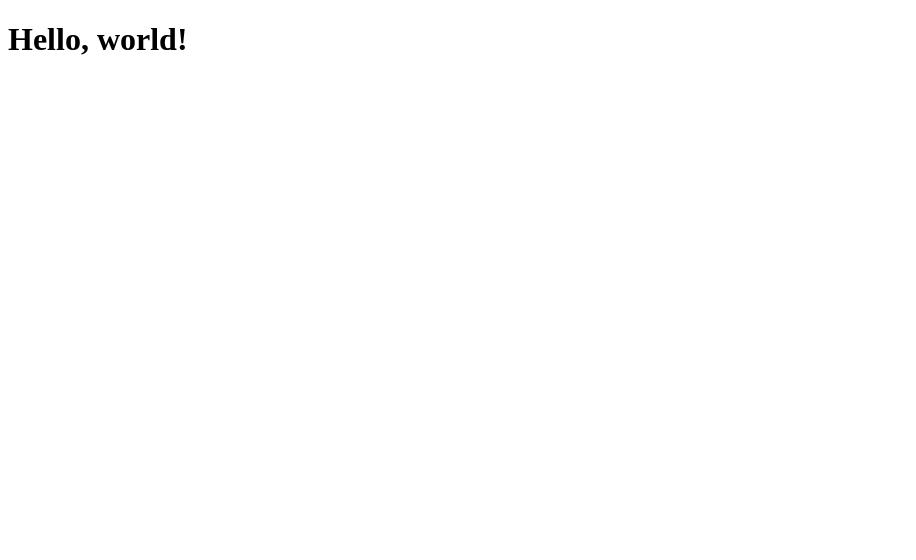
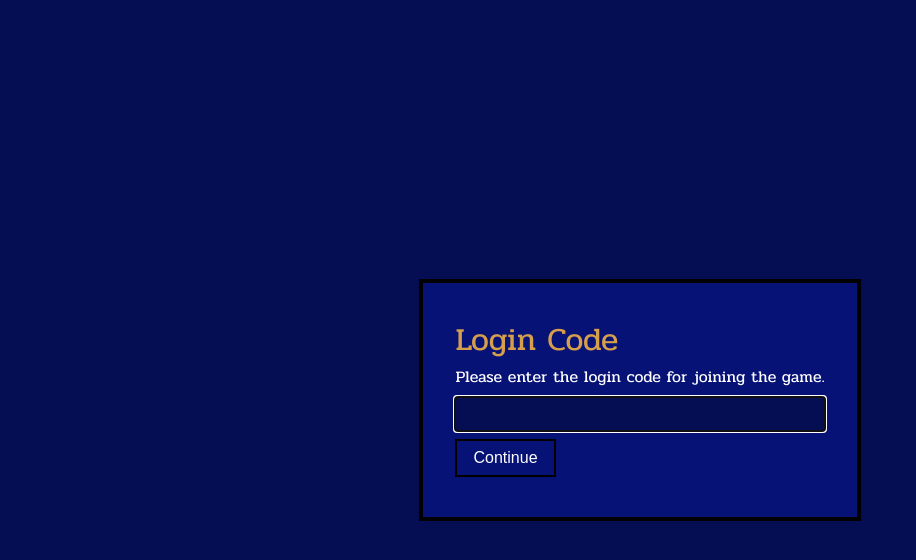
Before and after one commit to nathan-osman/peril, a React app in the folder ui/: page / in a window 1280 px wide. Shown: the top 560 px of the page, without its empty margins (0-916 px from the left). Built offline with nearby package versions, Linux system fonts and the light colour scheme.

Commit message:
Begin initial auth implementation.

```diff
--- /dev/null
+++ b/ui/src/components/App.js
@@ -0,0 +1,14 @@
+import { useSelector } from 'react-redux'
+import Auth from './Auth'
+
+export default function App({ }) {
+
+  // A token is required to connect to SSE and issue requests
+  const token = useSelector(state => state.global.token)
+
+  return (
+    <>
+      {token === null ? <Auth /> : <h1>{token}</h1>}
+    </>
+  )
+}
--- a/ui/src/components/Auth.js
+++ b/ui/src/components/Auth.js
@@ -1,12 +1,25 @@
 import { useState } from 'react'
+import { auth } from '../slices/globalSlice'
 import styles from './Auth.module.css'
+import { useDispatch } from 'react-redux'
 
 export default function Auth({ }) {
 
   const [token, setToken] = useState('')
+  const [error, setError] = useState(null)
+
+  const dispatch = useDispatch()
 
   function handleSubmit(e) {
-    // TODO: check token
+    fetch('/api/verify', { headers: { token } })
+      .then(r => r.json())
+      .then(d => {
+        if ('error' in d) {
+          setError(d.error)
+        } else {
+          dispatch(auth({ token, role: d.role }))
+        }
+      })
     e.preventDefault()
   }
 
@@ -19,6 +32,8 @@ export default function Auth({ }) {
       <div className={styles.authInner}>
         <div className={styles.title}>Login Code</div>
         <div>Please enter the login code for joining the game.</div>
+        {error !== null &&
+          <div className={styles.error}>Error: {error}</div>}
         <form className={styles.form} onSubmit={handleSubmit}>
           <input
             type="text"
--- a/ui/src/components/Auth.module.css
+++ b/ui/src/components/Auth.module.css
@@ -16,6 +16,10 @@
 .title {
   color: #d69f4c;
   font-size: 24pt;
+}
+
+.error {
+  color: red;
 }
 
 .form {
--- a/ui/src/index.js
+++ b/ui/src/index.js
@@ -1,9 +1,16 @@
 import { createRoot } from 'react-dom/client'
+import { Provider } from 'react-redux'
+import App from './components/App'
+import store from './store'
+import '@fontsource/pridi'
+import './index.css'
 
 const root = createRoot(
   document.getElementById('root')
 )
 
 root.render(
-  <h1>Hello, world!</h1>
+  <Provider store={store}>
+    <App />
+  </Provider>
 )
--- /dev/null
+++ b/ui/src/slices/globalSlice.js
@@ -0,0 +1,21 @@
+import { createSlice } from '@reduxjs/toolkit'
+
+const initialState = {
+  token: null,
+  role: null
+}
+
+export const globalSlice = createSlice({
+  name: 'global',
+  initialState,
+  reducers: {
+    auth: (state, action) => {
+      state.token = action.payload.token
+      state.role = action.payload.role
+    }
+  }
+})
+
+export const { auth } = globalSlice.actions
+
+export default globalSlice.reducer
--- /dev/null
+++ b/ui/src/store.js
@@ -0,0 +1,8 @@
+import { configureStore } from '@reduxjs/toolkit'
+import globalReducer from './slices/globalSlice'
+
+export default configureStore({
+  reducer: {
+    global: globalReducer
+  },
+})
```
